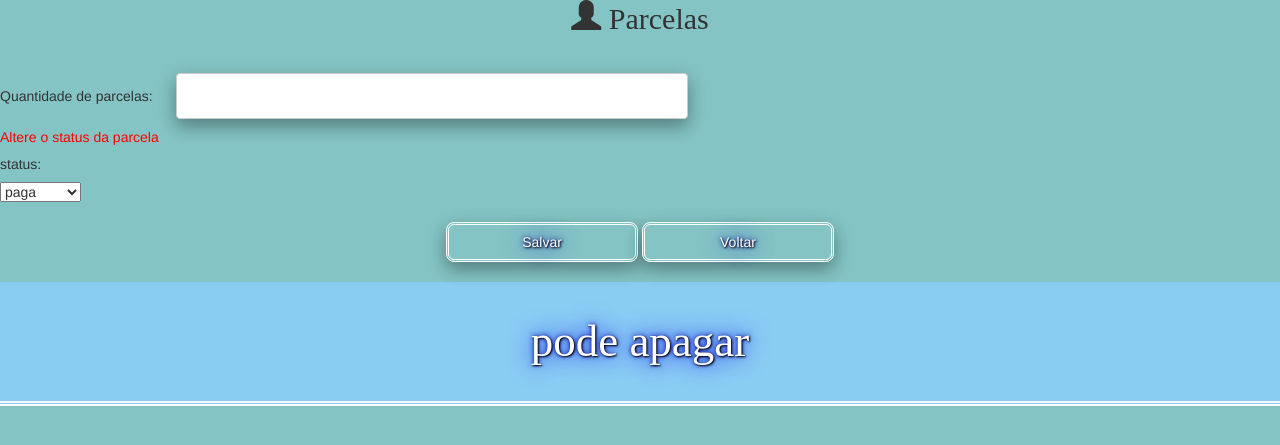
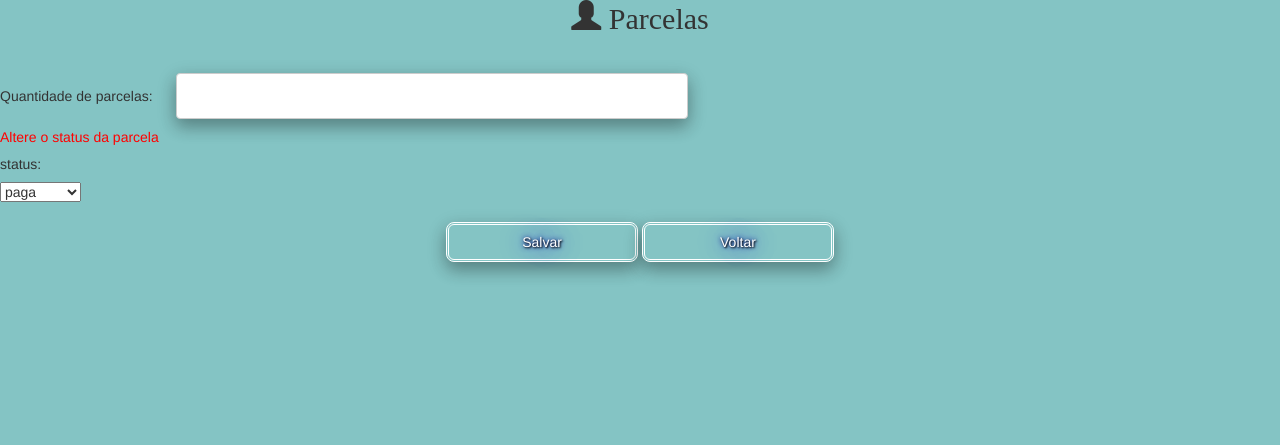
Before and after one commit to allanyo/Projeto_FBD_Imobiliaria, a PHP site: page /baixaImoveis.php?parcela_id=1 in a window 1280 px wide. Shown: the part 275-720 px from the top of the page. Run offline with PHP 8.4, Linux system fonts and the light colour scheme; data that the repository does not hold is empty.

Commit message:
Apaguei uma H1, so para testa

```diff
--- a/baixaImoveis.php
+++ b/baixaImoveis.php
@@ -94,7 +94,7 @@ endif;
 
     </div>
 
-<h1>pode apagar</h1>
+
 
 </body>
 </html>
```
